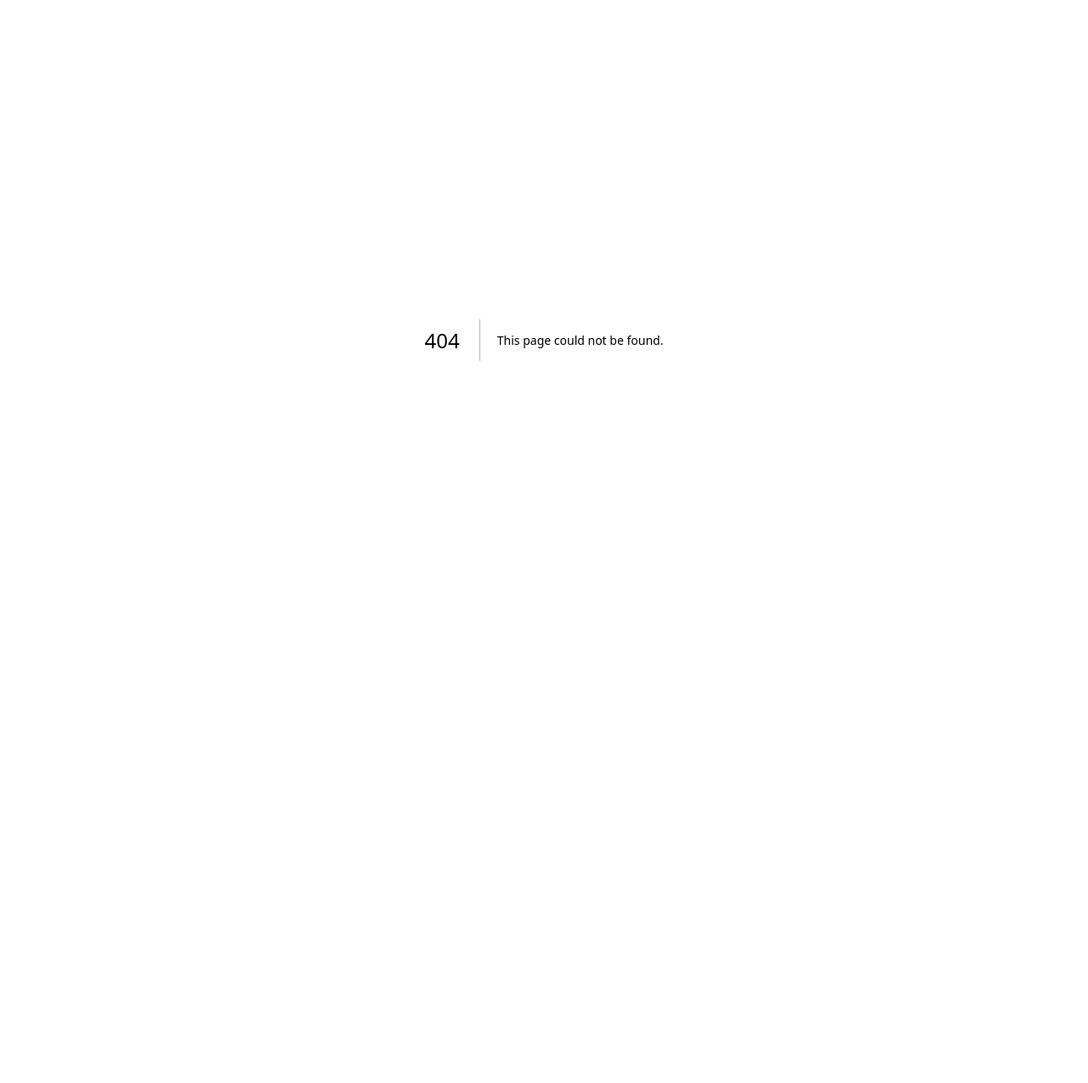
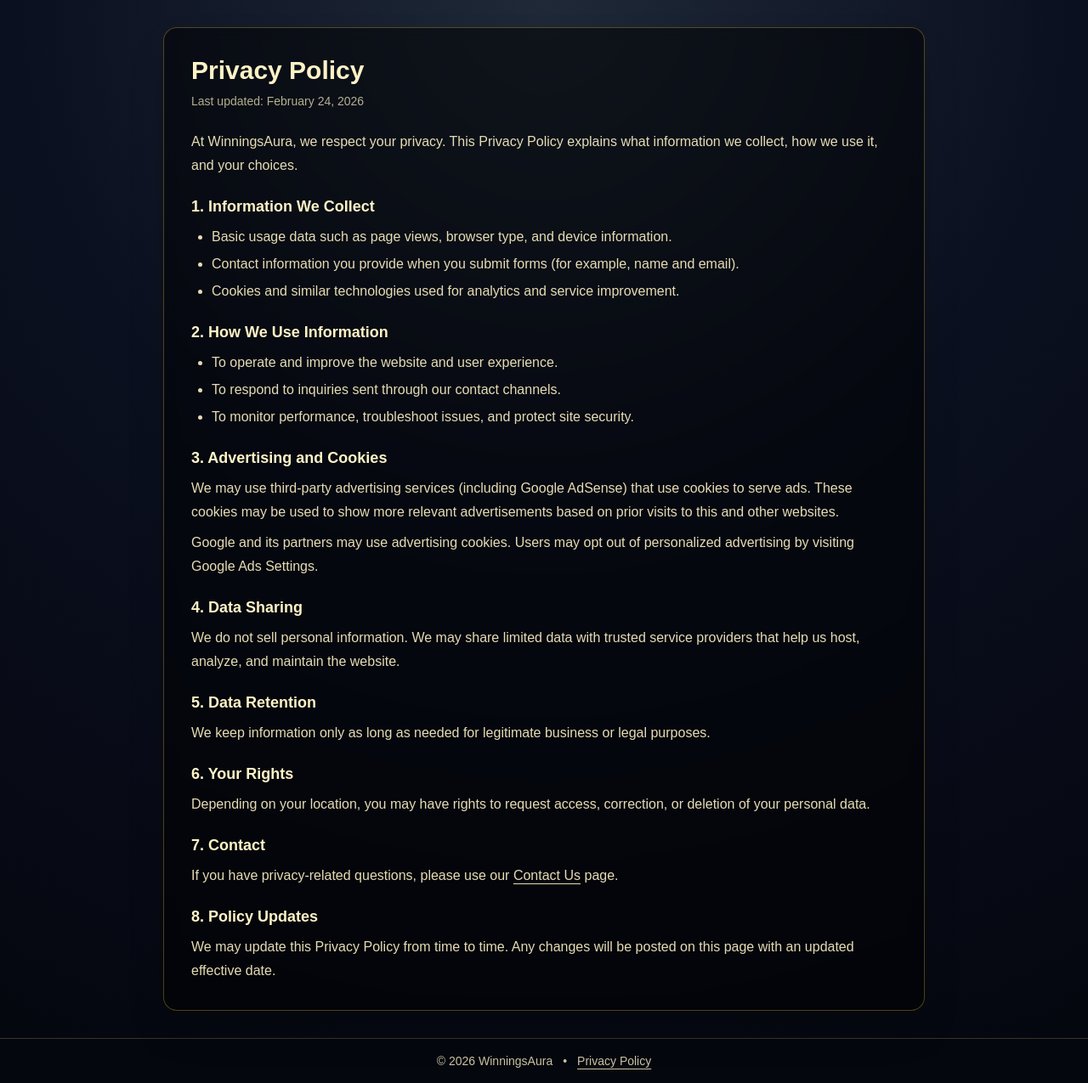
Before and after one commit to WinningsAura/WinningsAura, a Next.js app in the folder winnings-web/: page /privacy-policy in a window 1280 px wide. Before the commit this address had no page. Shown: the whole page at 85% size. Before the commit the page ends 800 px from the top, so only its background shows below. Built offline with nearby package versions, Linux system fonts and the light colour scheme.

Commit message:
Add footer Privacy Policy link and new privacy policy page

```diff
--- a/winnings-web/src/app/layout.tsx
+++ b/winnings-web/src/app/layout.tsx
@@ -1,4 +1,5 @@
 import type { Metadata } from "next";
+import Link from "next/link";
 import { Geist, Geist_Mono } from "next/font/google";
 import "./globals.css";
 
@@ -111,6 +112,15 @@ export default function RootLayout({
           dangerouslySetInnerHTML={{ __html: JSON.stringify(structuredData) }}
         />
         {children}
+        <footer className="border-t border-amber-200/20 bg-[#05070f] px-4 py-4 text-center text-sm text-amber-100/80">
+          <div className="mx-auto flex max-w-6xl items-center justify-center gap-3">
+            <span>© {new Date().getFullYear()} WinningsAura</span>
+            <span aria-hidden="true">•</span>
+            <Link href="/privacy-policy" className="underline underline-offset-4 hover:text-amber-100">
+              Privacy Policy
+            </Link>
+          </div>
+        </footer>
       </body>
     </html>
   );
--- /dev/null
+++ b/winnings-web/src/app/privacy-policy/head.tsx
@@ -0,0 +1,12 @@
+export default function Head() {
+  const title = "Privacy Policy";
+  const description = "Read the WinningsAura Privacy Policy to understand how data is collected and used.";
+
+  return (
+    <>
+      <title>{title}</title>
+      <meta name="description" content={description} />
+      <link rel="canonical" href="https://winnings-aura.vercel.app/privacy-policy" />
+    </>
+  );
+}
--- /dev/null
+++ b/winnings-web/src/app/privacy-policy/page.tsx
@@ -0,0 +1,88 @@
+import Link from "next/link";
+
+export default function PrivacyPolicyPage() {
+  return (
+    <div className="min-h-screen bg-[radial-gradient(circle_at_top,_#1f2937_0%,_#0b1020_45%,_#05070f_100%)] px-4 py-8 text-[#F5E6B3] sm:px-6 lg:px-8">
+      <main className="mx-auto w-full max-w-4xl rounded-2xl border border-amber-300/30 bg-black/50 p-6 shadow-2xl backdrop-blur-sm sm:p-8">
+        <h1 className="text-3xl font-bold text-amber-100">Privacy Policy</h1>
+        <p className="mt-2 text-sm text-amber-100/70">Last updated: February 24, 2026</p>
+
+        <div className="mt-6 space-y-5 text-sm leading-7 text-amber-100/90 sm:text-base">
+          <p>
+            At WinningsAura, we respect your privacy. This Privacy Policy explains what information we collect,
+            how we use it, and your choices.
+          </p>
+
+          <section>
+            <h2 className="text-lg font-semibold text-amber-100">1. Information We Collect</h2>
+            <ul className="mt-2 list-disc space-y-1 pl-6">
+              <li>Basic usage data such as page views, browser type, and device information.</li>
+              <li>Contact information you provide when you submit forms (for example, name and email).</li>
+              <li>Cookies and similar technologies used for analytics and service improvement.</li>
+            </ul>
+          </section>
+
+          <section>
+            <h2 className="text-lg font-semibold text-amber-100">2. How We Use Information</h2>
+            <ul className="mt-2 list-disc space-y-1 pl-6">
+              <li>To operate and improve the website and user experience.</li>
+              <li>To respond to inquiries sent through our contact channels.</li>
+              <li>To monitor performance, troubleshoot issues, and protect site security.</li>
+            </ul>
+          </section>
+
+          <section>
+            <h2 className="text-lg font-semibold text-amber-100">3. Advertising and Cookies</h2>
+            <p className="mt-2">
+              We may use third-party advertising services (including Google AdSense) that use cookies to serve ads.
+              These cookies may be used to show more relevant advertisements based on prior visits to this and other
+              websites.
+            </p>
+            <p className="mt-2">
+              Google and its partners may use advertising cookies. Users may opt out of personalized advertising by
+              visiting Google Ads Settings.
+            </p>
+          </section>
+
+          <section>
+            <h2 className="text-lg font-semibold text-amber-100">4. Data Sharing</h2>
+            <p className="mt-2">
+              We do not sell personal information. We may share limited data with trusted service providers that help
+              us host, analyze, and maintain the website.
+            </p>
+          </section>
+
+          <section>
+            <h2 className="text-lg font-semibold text-amber-100">5. Data Retention</h2>
+            <p className="mt-2">
+              We keep information only as long as needed for legitimate business or legal purposes.
+            </p>
+          </section>
+
+          <section>
+            <h2 className="text-lg font-semibold text-amber-100">6. Your Rights</h2>
+            <p className="mt-2">
+              Depending on your location, you may have rights to request access, correction, or deletion of your
+              personal data.
+            </p>
+          </section>
+
+          <section>
+            <h2 className="text-lg font-semibold text-amber-100">7. Contact</h2>
+            <p className="mt-2">
+              If you have privacy-related questions, please use our <Link href="/contact-us" className="underline underline-offset-4">Contact Us</Link> page.
+            </p>
+          </section>
+
+          <section>
+            <h2 className="text-lg font-semibold text-amber-100">8. Policy Updates</h2>
+            <p className="mt-2">
+              We may update this Privacy Policy from time to time. Any changes will be posted on this page with an
+              updated effective date.
+            </p>
+          </section>
+        </div>
+      </main>
+    </div>
+  );
+}
```
